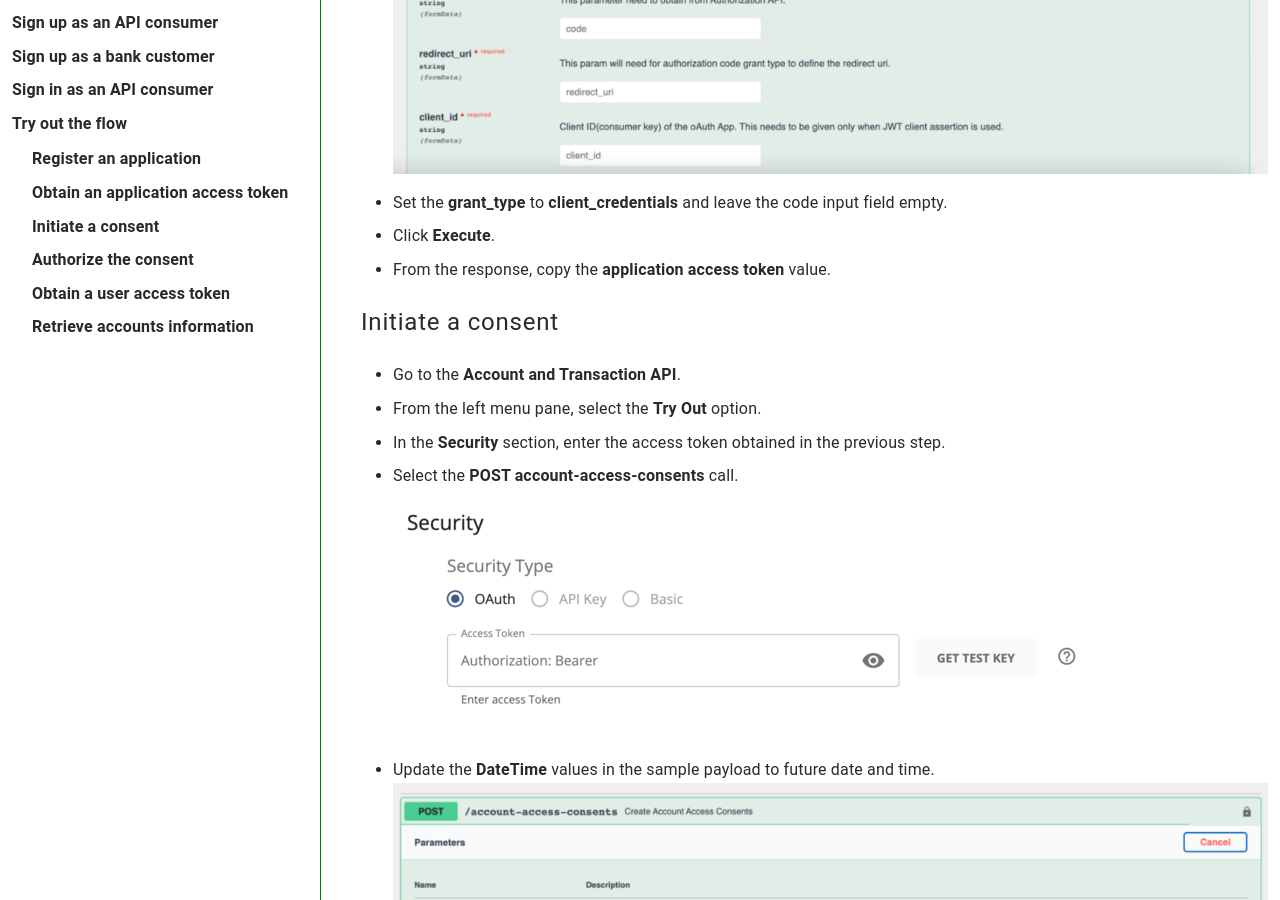
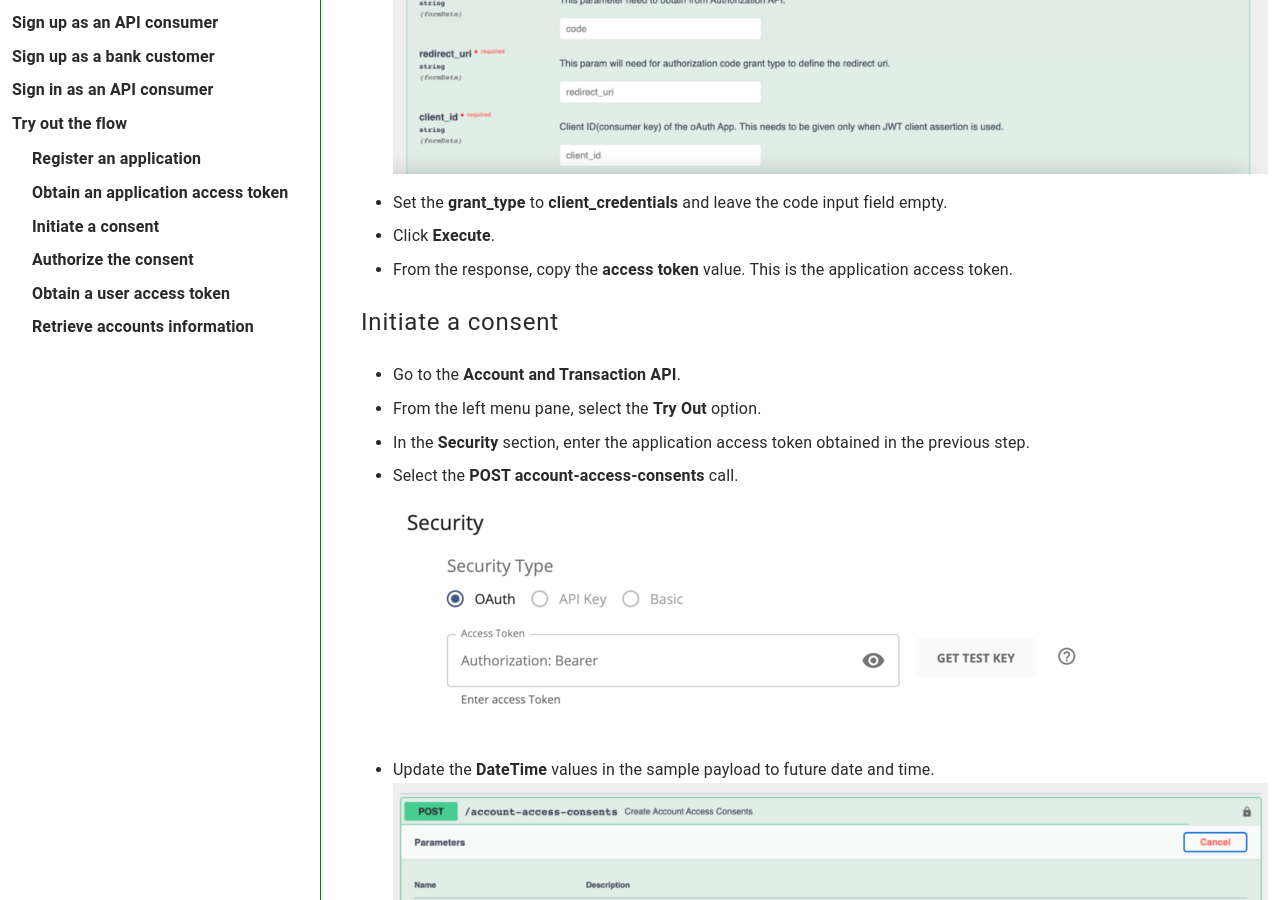
Before and after one commit to wso2/demo-open-banking.github.io, a Jekyll site: the page built from sandbox-guide.md, in a window 1280 px wide and 900 px high, scrolled down 3458 px. Built offline with Jekyll 4.4.1, drawn with Linux system fonts in a browser that asks for light colours; some of the changed text lies outside the part shown.

Commit message:
Update QSG access token instructions

```diff
--- a/sandbox-guide.md
+++ b/sandbox-guide.md
@@ -58,13 +58,13 @@ If you already have a Client ID of a registered application in the portal, skip
 - Fill in the required fields in the form along with the generated assertion. <img src="/img/qsg/ObtainAccessToken.png"/>
 - Set the **grant_type** to **client_credentials** and leave the code input field empty.
 - Click **Execute**.
-- From the response, copy the **application access token** value.
+- From the response, copy the **access token** value. This is the application access token.
 
 ### Initiate a consent
 
 - Go to the **Account and Transaction API**.
 - From the left menu pane, select the **Try Out** option.
-- In the **Security** section, enter the access token obtained in the previous step.
+- In the **Security** section, enter the application access token obtained in the previous step.
 - Select the **POST account-access-consents** call. <img src="/img/qsg/EnterAccessToken.png"/>
 - Update the **DateTime** values in the sample payload to future date and time.
   <img src="/img/qsg/CreateAccountsConsent.png"/>
@@ -105,7 +105,7 @@ If you already have a Client ID of a registered application in the portal, skip
 - Click **Execute**.
 - Set the **grant_type** to **authorization_code**.
 - Use the authorization code obtained from the previous step for the **code** input field.
-- From the response, copy the **user access token** value.
+- From the response, copy the **access token** value. This is the user access token.
 
 ### Retrieve accounts information
 
```
